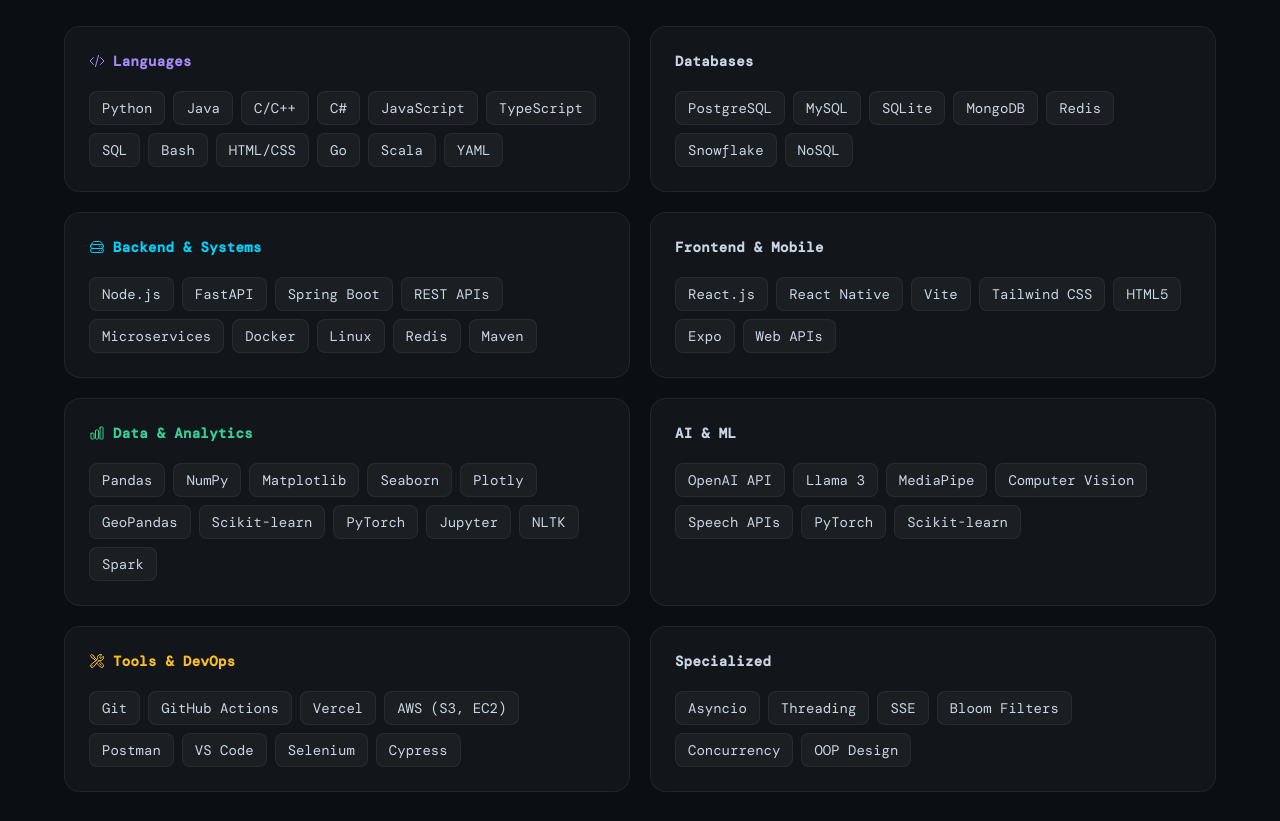
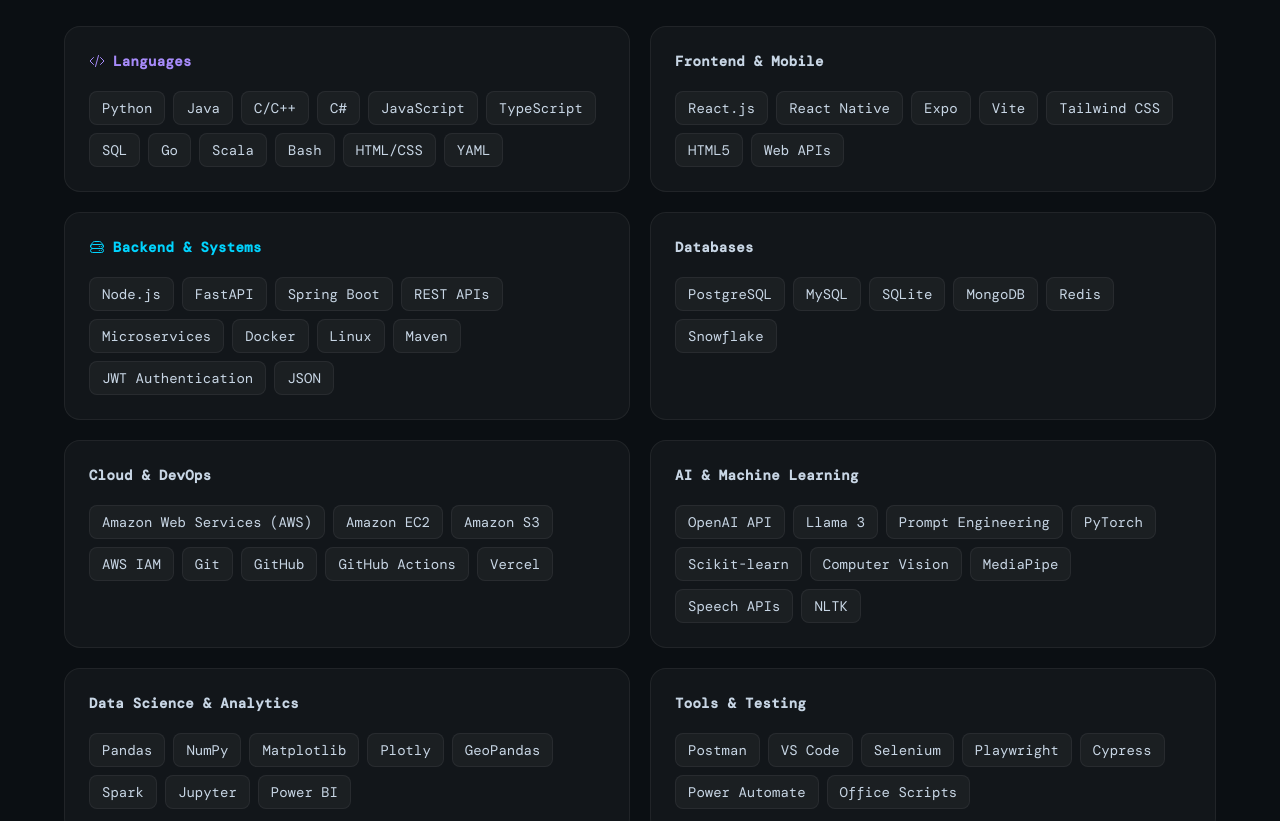
Before and after one commit to Neel654/neel-portfolio, a React (Vite) app: page / in a window 1280 px wide. Shown: the part 4360-5181 px from the top of the page. Built offline with nearby package versions, Linux system fonts and the light colour scheme; a web font is replaced by a local one.

Commit message:
Refactor skills categories and items structure

```diff
--- a/src/data/portfolio.js
+++ b/src/data/portfolio.js
@@ -9,39 +9,124 @@
   location: "Toronto, Ontario, Canada",
   available: true,
 };
-
 export const skills = [
   {
     category: "Languages",
-    items: ["Python", "Java", "C/C++", "C#", "JavaScript", "TypeScript", "SQL", "Bash", "HTML/CSS", "Go", "Scala", "YAML"],
+    items: [
+      "Python",
+      "Java",
+      "C/C++",
+      "C#",
+      "JavaScript",
+      "TypeScript",
+      "SQL",
+      "Go",
+      "Scala",
+      "Bash",
+      "HTML/CSS",
+      "YAML",
+    ],
+  },
+  {
+    category: "Frontend & Mobile",
+    items: [
+      "React.js",
+      "React Native",
+      "Expo",
+      "Vite",
+      "Tailwind CSS",
+      "HTML5",
+      "Web APIs",
+    ],
+  },
+  {
+    category: "Backend & Systems",
+    items: [
+      "Node.js",
+      "FastAPI",
+      "Spring Boot",
+      "REST APIs",
+      "Microservices",
+      "Docker",
+      "Linux",
+      "Maven",
+      "JWT Authentication",
+      "JSON",
+    ],
   },
   {
     category: "Databases",
-    items: ["PostgreSQL", "MySQL", "SQLite", "MongoDB", "Redis", "Snowflake", "NoSQL"],
+    items: [
+      "PostgreSQL",
+      "MySQL",
+      "SQLite",
+      "MongoDB",
+      "Redis",
+      "Snowflake",
+    ],
   },
   {
-    category: "Backend & Systems",
-    items: ["Node.js", "FastAPI", "Spring Boot", "REST APIs", "Microservices", "Docker", "Linux", "Redis", "Maven"],
+    category: "Cloud & DevOps",
+    items: [
+      "Amazon Web Services (AWS)",
+      "Amazon EC2",
+      "Amazon S3",
+      "AWS IAM",
+      "Git",
+      "GitHub",
+      "GitHub Actions",
+      "Vercel",
+    ],
   },
   {
-    category: "Frontend & Mobile",
-    items: ["React.js", "React Native", "Vite", "Tailwind CSS", "HTML5", "Expo", "Web APIs"],
+    category: "AI & Machine Learning",
+    items: [
+      "OpenAI API",
+      "Llama 3",
+      "Prompt Engineering",
+      "PyTorch",
+      "Scikit-learn",
+      "Computer Vision",
+      "MediaPipe",
+      "Speech APIs",
+      "NLTK",
+    ],
   },
   {
-    category: "Data & Analytics",
-    items: ["Pandas", "NumPy", "Matplotlib", "Seaborn", "Plotly", "GeoPandas", "Scikit-learn", "PyTorch", "Jupyter", "NLTK", "Spark"],
+    category: "Data Science & Analytics",
+    items: [
+      "Pandas",
+      "NumPy",
+      "Matplotlib",
+      "Plotly",
+      "GeoPandas",
+      "Spark",
+      "Jupyter",
+      "Power BI",
+    ],
   },
   {
-    category: "AI & ML",
-    items: ["OpenAI API", "Llama 3", "MediaPipe", "Computer Vision", "Speech APIs", "PyTorch", "Scikit-learn"],
-  },
-  {
-    category: "Tools & DevOps",
-    items: ["Git", "GitHub Actions", "Vercel", "AWS (S3, EC2)", "Postman", "VS Code", "Selenium", "Cypress"],
+    category: "Tools & Testing",
+    items: [
+      "Postman",
+      "VS Code",
+      "Selenium",
+      "Playwright",
+      "Cypress",
+      "Power Automate",
+      "Office Scripts",
+    ],
   },
   {
     category: "Specialized",
-    items: ["Asyncio", "Threading", "SSE", "Bloom Filters", "Concurrency", "OOP Design"],
+    items: [
+      "Object-Oriented Programming (OOP)",
+      "Concurrency",
+      "Asyncio",
+      "Threading",
+      "Server-Sent Events (SSE)",
+      "Bloom Filters",
+    ],
   },
 ];
 
```
